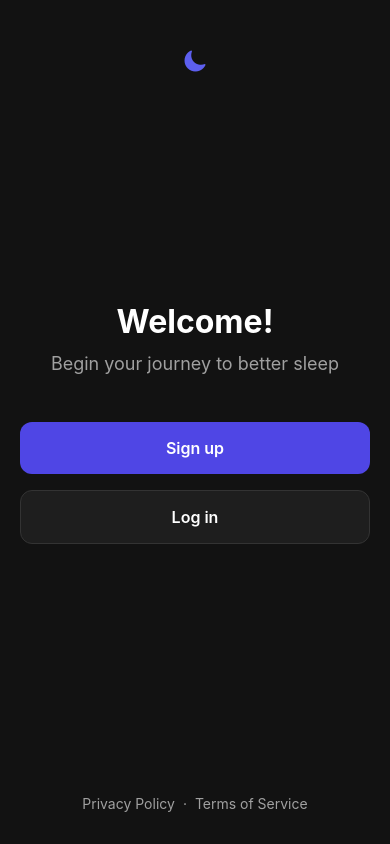
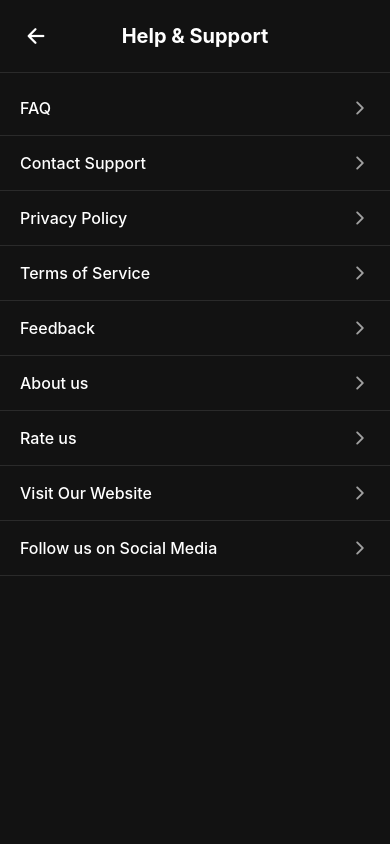
Before and after one commit to miguelgarcia7/AuraApp, a React Native app: screen /Support in a window 390 px wide. Built offline with nearby package versions, Linux system fonts and the light colour scheme.

Commit message:
added help and support screen

```diff
--- a/App.js
+++ b/App.js
@@ -10,6 +10,7 @@ import SoundPlayerScreen from './screens/SoundPlayerScreen'
 import WelcomeScreen from "./screens/WelcomeScreen";
 import AccountScreen from "./screens/AccountScreen";
 import PersonalInfoScreen from "./screens/PersonalInfoScreen";
+import HelpSupportScreen from "./screens/HelpSupportScreen";
 
 const Stack = createStackNavigator();
 
@@ -30,6 +31,7 @@ export default function App() {
             <Stack.Screen name="SoundPlayer" component={SoundPlayerScreen} />
             <Stack.Screen name="Account" component={AccountScreen} />
             <Stack.Screen name="PersonalInfo" component={PersonalInfoScreen} />
+            <Stack.Screen name="Support" component={HelpSupportScreen} />
         </Stack.Navigator>
       </NavigationContainer>
   );
--- /dev/null
+++ b/screens/HelpSupportScreen.js
@@ -0,0 +1,170 @@
+// screens/HelpSupportScreen.js
+import React from 'react';
+import {
+    StyleSheet,
+    View,
+    Text,
+    TouchableOpacity,
+    SafeAreaView,
+    StatusBar,
+    ScrollView,
+    Linking
+} from 'react-native';
+import { Ionicons } from '@expo/vector-icons';
+
+const supportOptions = [
+    {
+        id: 'faq',
+        title: 'FAQ',
+        icon: 'help-circle',
+        screen: 'FAQ'
+    },
+    {
+        id: 'contact',
+        title: 'Contact Support',
+        icon: 'mail',
+        screen: 'ContactSupport'
+    },
+    {
+        id: 'privacy',
+        title: 'Privacy Policy',
+        icon: 'lock-closed',
+        screen: 'PrivacyPolicy'
+    },
+    {
+        id: 'terms',
+        title: 'Terms of Service',
+        icon: 'document-text',
+        screen: 'TermsOfService'
+    },
+    {
+        id: 'feedback',
+        title: 'Feedback',
+        icon: 'chatbubble',
+        screen: 'Feedback'
+    },
+    {
+        id: 'about',
+        title: 'About us',
+        icon: 'information-circle',
+        screen: 'AboutUs'
+    },
+    {
+        id: 'rate',
+        title: 'Rate us',
+        icon: 'star',
+        action: () => {
+            // This would typically open the app store page
+            Linking.openURL('https://apps.apple.com');
+        }
+    },
+    {
+        id: 'website',
+        title: 'Visit Our Website',
+        icon: 'globe',
+        action: () => {
+            Linking.openURL('https://3dnaturesounds.com');
+        }
+    },
+    {
+        id: 'social',
+        title: 'Follow us on Social Media',
+        icon: 'logo-instagram',
+        screen: 'SocialMedia'
+    }
+];
+
+const HelpSupportScreen = ({ navigation }) => {
+    const handleOptionPress = (option) => {
+        if (option.action) {
+            option.action();
+        } else if (option.screen) {
+            navigation.navigate(option.screen);
+        }
+    };
+
+    const renderSupportOption = (option) => (
+        <TouchableOpacity
+            key={option.id}
+            style={styles.optionItem}
+            onPress={() => handleOptionPress(option)}
+        >
+            <Text style={styles.optionTitle}>{option.title}</Text>
+            <Ionicons name="chevron-forward" size={20} color="#A0A0A0" />
+        </TouchableOpacity>
+    );
+
+    return (
+        <SafeAreaView style={styles.container}>
+            <StatusBar barStyle="light-content" />
+
+            <View style={styles.header}>
+                <TouchableOpacity
+                    style={styles.backButton}
+                    onPress={() => navigation.goBack()}
+                >
+                    <Ionicons name="arrow-back" size={24} color="white" />
+                </TouchableOpacity>
+                <Text style={styles.headerTitle}>Help & Support</Text>
+                <View style={styles.placeholder} />
+            </View>
+
+            <ScrollView style={styles.content}>
+                <View style={styles.optionsContainer}>
+                    {supportOptions.map(option => renderSupportOption(option))}
+                </View>
+            </ScrollView>
+        </SafeAreaView>
+    );
+};
+
+const styles = StyleSheet.create({
+    container: {
+        flex: 1,
+        backgroundColor: '#121212',
+    },
+    header: {
+        flexDirection: 'row',
+        alignItems: 'center',
+        justifyContent: 'space-between',
+        padding: 16,
+        borderBottomWidth: 1,
+        borderBottomColor: '#2A2A2A',
+    },
+    backButton: {
+        width: 40,
+        height: 40,
+        alignItems: 'center',
+        justifyContent: 'center',
+    },
+    headerTitle: {
+        fontSize: 20,
+        fontWeight: 'bold',
+        color: 'white',
+    },
+    placeholder: {
+        width: 40,
+    },
+    content: {
+        flex: 1,
+    },
+    optionsContainer: {
+        paddingTop: 8,
+    },
+    optionItem: {
+        flexDirection: 'row',
+        alignItems: 'center',
+        justifyContent: 'space-between',
+        paddingVertical: 16,
+        paddingHorizontal: 20,
+        borderBottomWidth: 1,
+        borderBottomColor: '#2A2A2A',
+    },
+    optionTitle: {
+        color: 'white',
+        fontSize: 16,
+        fontWeight: '500',
+    },
+});
+
+export default HelpSupportScreen;
```
